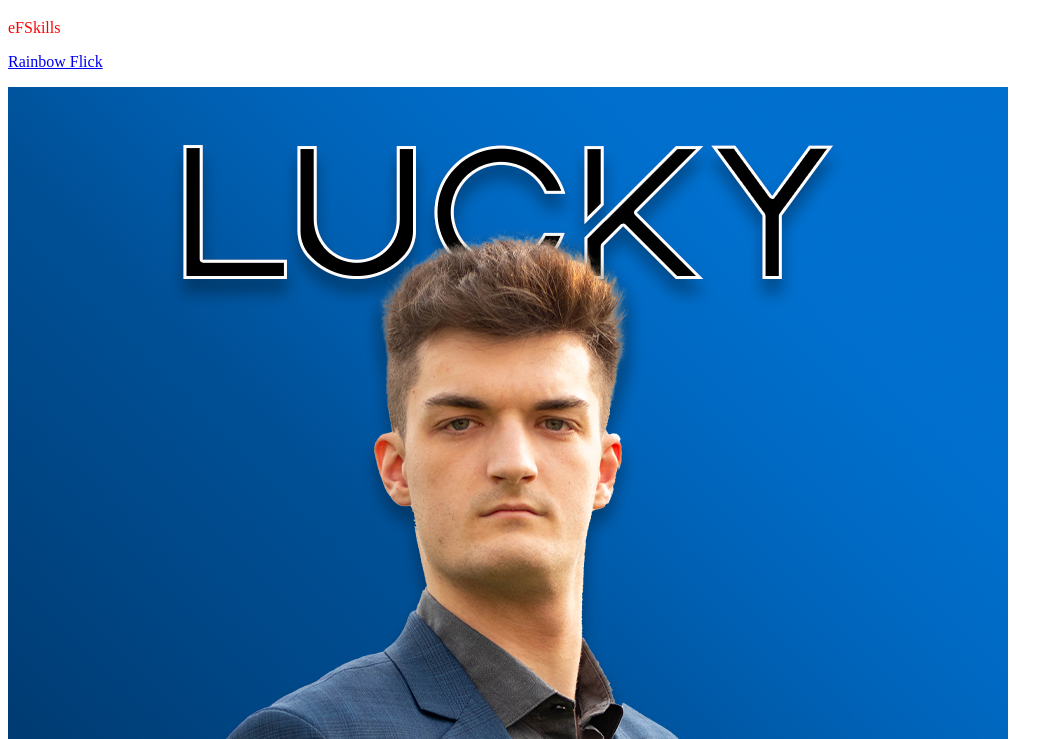
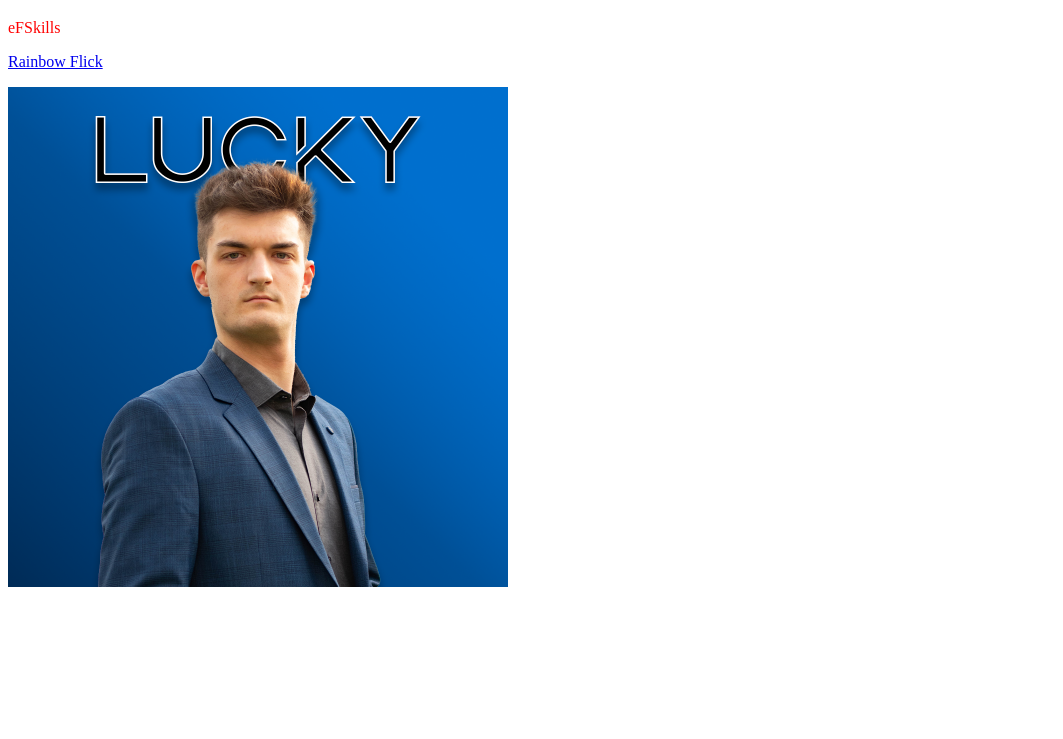
Before and after one commit to MaXCoX610/eFSkills.github.io, a plain HTML site: page index.html in a window 1280 px wide. Shown: the part 61-800 px from the top of the page, without its empty margins (0-1063 px from the left). Drawn offline with Linux system fonts and the light colour scheme.

Commit message:
Update index.html

```diff
--- a/index.html
+++ b/index.html
@@ -8,6 +8,6 @@
     <h1>The start of something interesting</h1>
     <p title="i'm proplayer" style="color:red;">eFSkills</p>
     <a href="https://youtu.be/AWaUoKi_H2M">Rainbow Flick</a>
-    <p><img title="that's me" src="lucky.png" width="1000" height="1000" /></p>
+    <p><img title="that's me" src="lucky.png" width="500" height="500" /></p>
 </body>
 </html>
```
